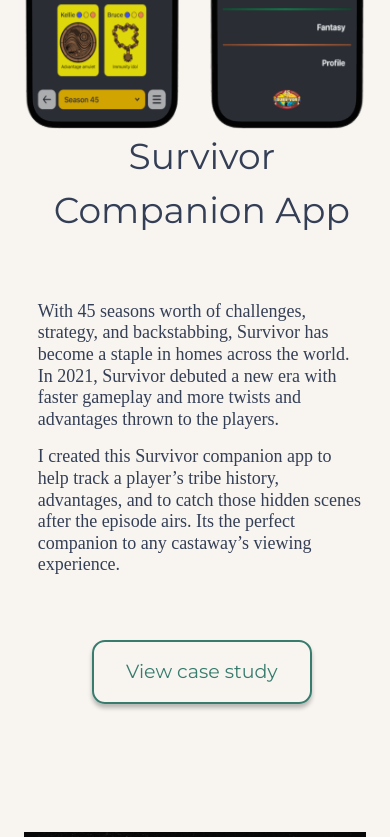
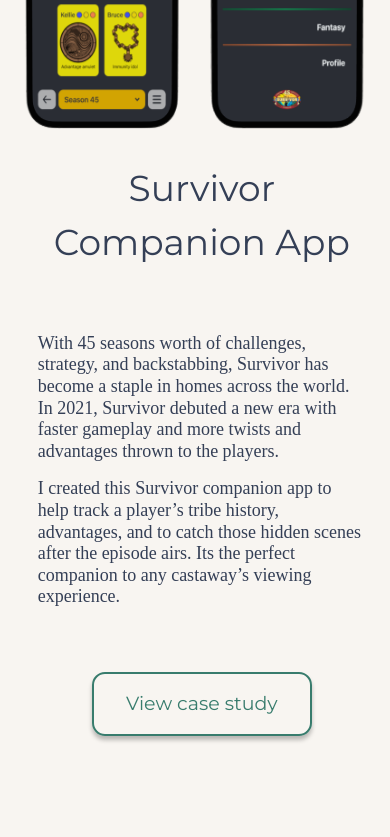
Before and after one commit to Christopher-Brown1/portfolio, a React (Create React App) app: page / in a window 390 px wide. Shown: the part 1960-2797 px from the top of the page. Built offline with nearby package versions, Linux system fonts and the light colour scheme; a web font is replaced by a local one.

Commit message:
Fixed spacing on mobile

```diff
--- a/src/components/HomeProject.js
+++ b/src/components/HomeProject.js
@@ -1,8 +1,8 @@
-import React from "react";
-import { useNavigate } from "react-router-dom";
+import React from "react"
+import { useNavigate } from "react-router-dom"
 
 export const HomeProject = (props) => {
-  const navigate = useNavigate();
+  const navigate = useNavigate()
 
   return (
     <div
@@ -16,7 +16,7 @@
           props.i === 1 ? "sm:mr-[4%]" : "ml-[4%]"
         }`}
       >
-        <h4 className="mb-[64px] text-[36px] text-[#343F56] font-montserrat">
+        <h4 className="mb-[64px] mt-[32px] sm:mt-0 text-[36px] text-[#343F56] font-montserrat">
           {props.title}
         </h4>
         <p className="text-[$343F56] mb-[16px] text-left">
@@ -33,7 +33,7 @@
         </button>
       </div>
     </div>
-  );
-};
+  )
+}
 
-export default HomeProject;
+export default HomeProject
```
